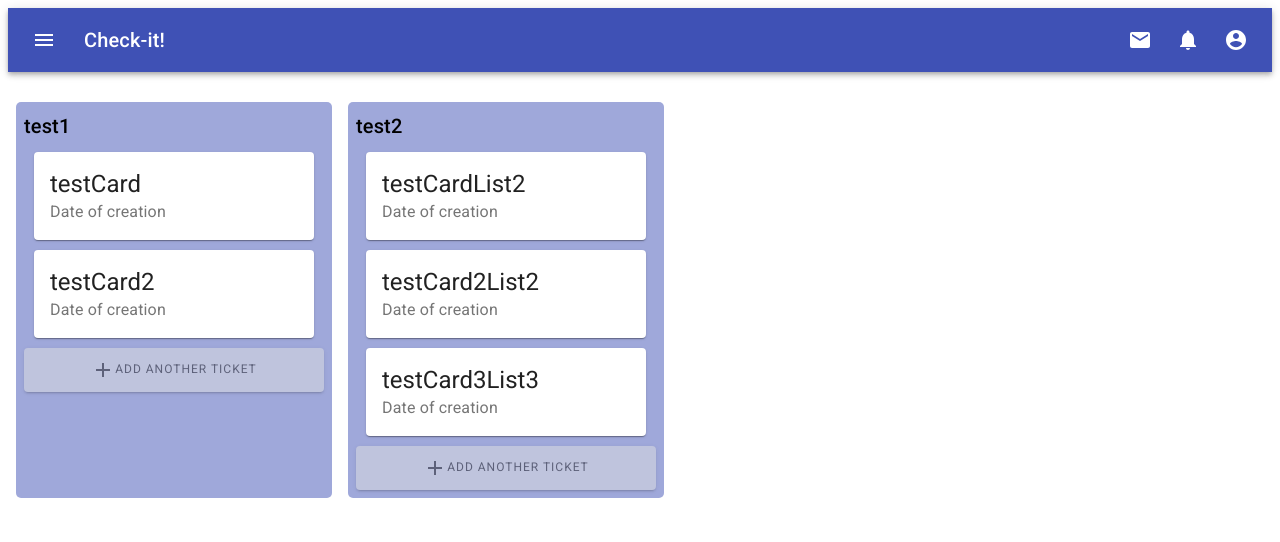
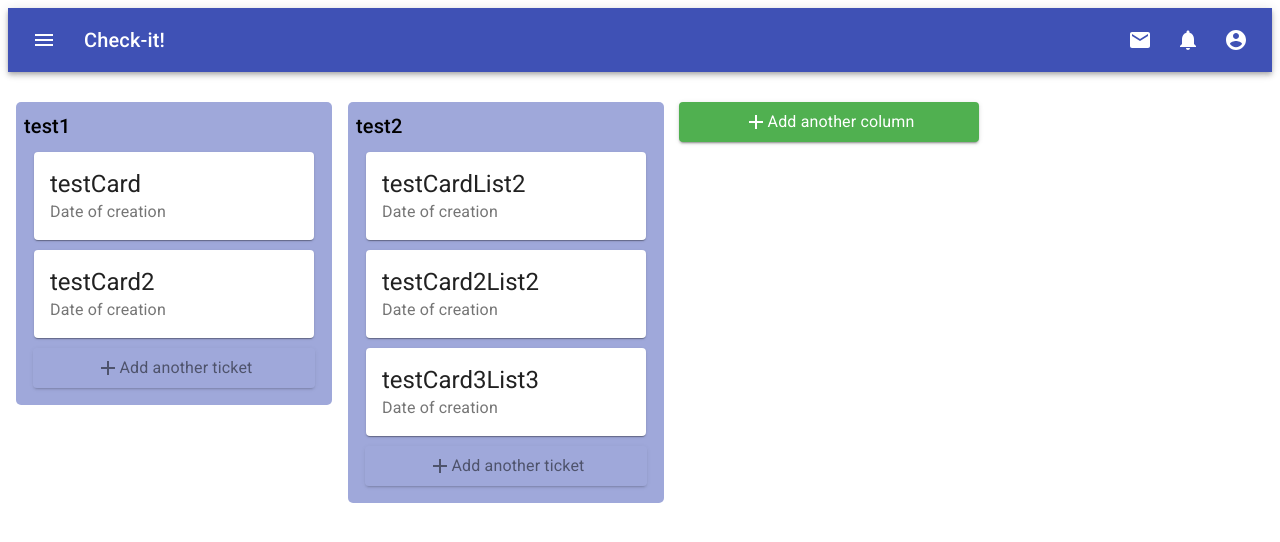
Before and after one commit to spetrochenko/Check-It, a React (Create React App) app in the folder CI.Web/checkit-ui/: page / in a window 1280 px wide. Shown: the top 542 px of the page. Built offline with nearby package versions, Linux system fonts and the light colour scheme.

Commit message:
Fixed bugs with add buttons.

```diff
--- a/CI.Web/checkit-ui/package.json
+++ b/CI.Web/checkit-ui/package.json
@@ -16,7 +16,6 @@
     "react-dom": "^16.8.6",
     "react-redux": "^7.1.0",
     "react-scripts": "3.0.1",
-    "react-textarea-autosize": "^7.1.0",
     "redux": "^4.0.4",
     "typeface-roboto": "0.0.75",
     "typescript": "3.5.3"
--- a/CI.Web/checkit-ui/src/components/board/TicketList.tsx
+++ b/CI.Web/checkit-ui/src/components/board/TicketList.tsx
@@ -11,7 +11,8 @@ const useStyles = makeStyles({
         width: 300,
         marginTop: 30,
         padding: 8,
-        margin: 8
+        margin: 8,
+        height: '100%'
     }
 });
 
--- a/CI.Web/checkit-ui/src/components/inputs/BoardActionButton.tsx
+++ b/CI.Web/checkit-ui/src/components/inputs/BoardActionButton.tsx
@@ -4,11 +4,10 @@ import Typography from '@material-ui/core/Typography';
 import Card from '@material-ui/core/Card';
 import AddIcon from '@material-ui/icons/Add';
 import Icon from '@material-ui/core/Icon';
-import TextArea from 'react-textarea-autosize';
 import { Button } from '@material-ui/core';
 import { green } from '@material-ui/core/colors';
 import { ThemeProvider } from '@material-ui/styles';
-
+import TextareaAutosize from '@material-ui/core/TextareaAutosize';
 
 const useStyle = makeStyles({
     textAreaContainer: {
@@ -21,17 +20,45 @@ const useStyle = makeStyles({
         width: '100%',
         outline: 'none',
         border: 'none',
-        overflow: 'hidden'
+        overflow: 'hidden',
+        fontSize: 14
     },
     button: {
-        color: 'white'
-    },
-    addButton: {
-        minWidth: 275,
-        width: '100%'
+        color: 'white',
+        textTransform: 'none'
     },
     cancelButton: {
-        marginLeft: 8
+        marginLeft: 8,
+        color: '212121',
+        cursor: 'pointer'
+    },
+    formButtonGroup: {
+        display: 'flex',
+        alignItems: 'center',
+        marginLeft: 10
+    },
+    addlistButton: {
+        minWidth: 275,
+        width: '100%',
+        color: 'white',
+        opacity: 1,
+        backgroundColor: '#50B050',
+        display: 'flex'
+    },
+    addTicketButton: {
+        minWidth: 275,
+        margin: 9,
+        width: '94%',
+        color: 'inherit',
+        opacity: 0.5,
+        backgroundColor: 'inherit',
+        display: 'flex'
+    },
+    textStyle: {
+        textTransform: 'none'
+    },
+    formMargin: {
+        marginTop: -10
     }
 });
 
@@ -47,13 +74,6 @@ const BoardActionButton = (props: any) => {
     const [isFormOpen, setFormOpen] = useState(false);
     const [text, setText] = useState();
 
-    const buttonOptions = {
-        buttonText: props.isList ? "Add another column" : "Add another ticket",
-        buttonTextOpasity: props.isList ? 1 : 0.5,
-        buttonTextColor: props.isList ? 'white' : 'inherit',
-        buttonTextBackground: props.isList ? 'rgba(0,0,0,.15)' : 'inherit',
-    }
-
     const formOptions = {
         placeholder: props.isList ? "Enter column title..." : "Enter ticket title...",
         buttonTitle: props.isList ? "Add column" : "Add ticket"
@@ -64,13 +84,12 @@ const BoardActionButton = (props: any) => {
     }
 
     const renderAddButton = () => {
-
         return (
-            <div style={{ opacity: buttonOptions.buttonTextOpasity, color: buttonOptions.buttonTextColor, backgroundColor: buttonOptions.buttonTextBackground }}>
-                <Button variant="contained" onClick={() => setFormOpen(true)} className={classes.addButton}>
+            <div>
+                <Button variant="contained" onClick={() => setFormOpen(true)} className={props.isList ? classes.addlistButton : classes.addTicketButton}>
                     <AddIcon />
-                    <Typography align="center" variant="overline" >
-                        {buttonOptions.buttonText}
+                    <Typography align="center" variant="subtitle1" className={classes.textStyle}>
+                        {props.isList ? "Add another column" : "Add another ticket"}
                     </Typography>
                 </Button>
             </div>
@@ -79,17 +98,18 @@ const BoardActionButton = (props: any) => {
 
     const renderForm = () => {
         return (
-            <div>
+            <div className={props.isList && classes.formMargin}>
                 <Card className={classes.textAreaContainer}>
-                    <TextArea
+                    <TextareaAutosize
                         placeholder={formOptions.placeholder}
                         autoFocus
                         onBlur={() => setFormOpen(false)}
                         value={text}
                         onChange={handleInputChange}
-                        className={classes.textArea} />
+                        className={classes.textArea}
+                        rows={4} />
                 </Card>
-                <div>
+                <div className={classes.formButtonGroup}>
                     <ThemeProvider theme={theme}>
                         <Button variant="contained" color="primary" className={classes.button}>
                             {formOptions.buttonTitle}
--- a/CI.Web/checkit-ui/src/components/startup/Main.tsx
+++ b/CI.Web/checkit-ui/src/components/startup/Main.tsx
@@ -12,6 +12,12 @@ const useStyles = makeStyles({
     listContainer: {
         display: 'flex',
         flexDirection: 'row'
+    },
+    buttonContainer: {
+        width: 300,
+        marginTop: 23,
+        padding: 7,
+        height: '100%'
     }
 });
 
@@ -27,6 +33,10 @@ export const Main = (props: any) => {
                 {
                     lists.map((list: any) => (<TicketList key={list.id} title={list.title} cards={list.cards} />))
                 }
+
+                <div className={classes.buttonContainer}>
+                    <BoardActionButton isList={true} />
+                </div>
             </div>
         </div>
     )
```
